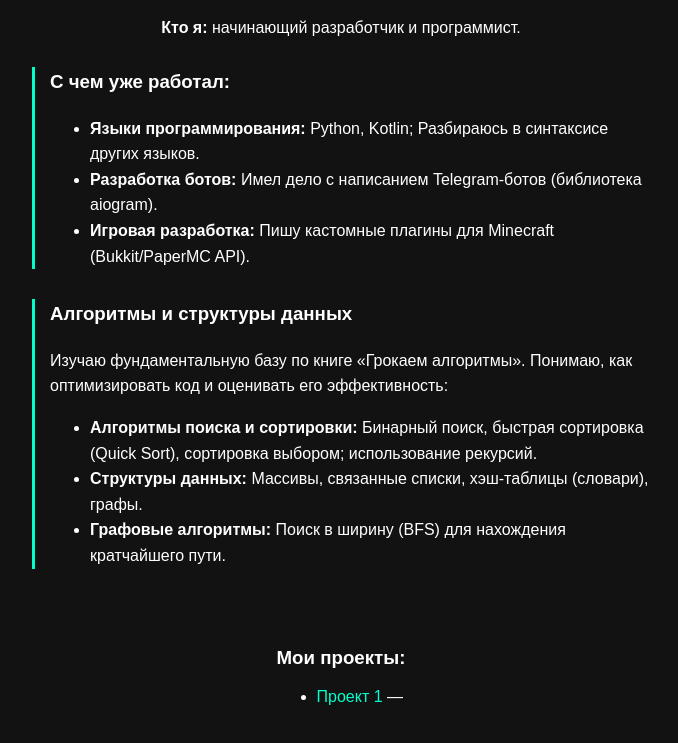
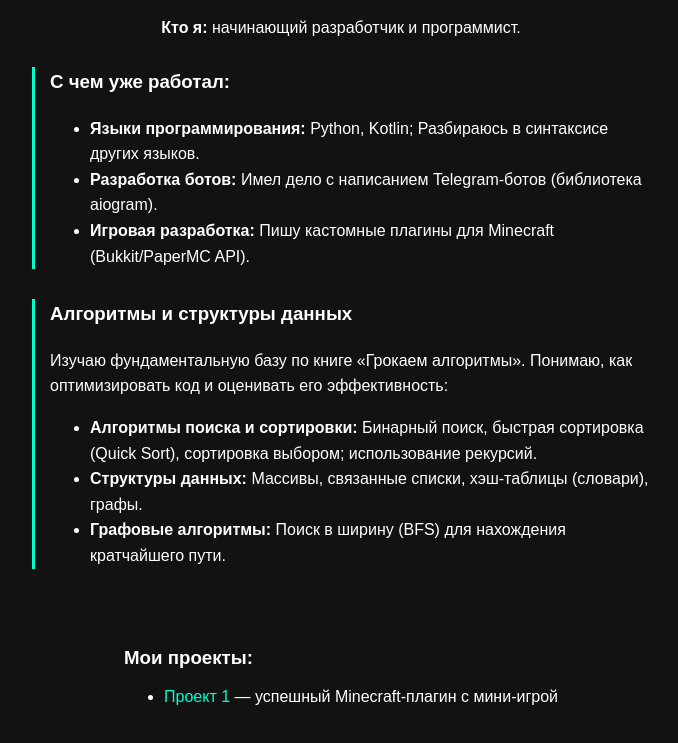
Before and after one commit to olexporf/olexporf.github.io, a plain HTML site: page index.html in a window 1280 px wide. Shown: the part 119-862 px from the top of the page, without its empty margins (299-977 px from the left). Drawn offline with Linux system fonts and the light colour scheme.

Commit message:
Update index.html

```diff
--- a/index.html
+++ b/index.html
@@ -38,7 +38,7 @@
     <div class="projects">
         <h3>Мои проекты:</h3>
         <ul>
-            <li><a href="ссылка_на_проект_1">Проект 1</a> — </li>
+            <li><a href="https://github.com/olexporf/MindChase/">Проект 1</a> — успешный Minecraft-плагин с мини-игрой</li>
         </ul>
     </div>
 
```
